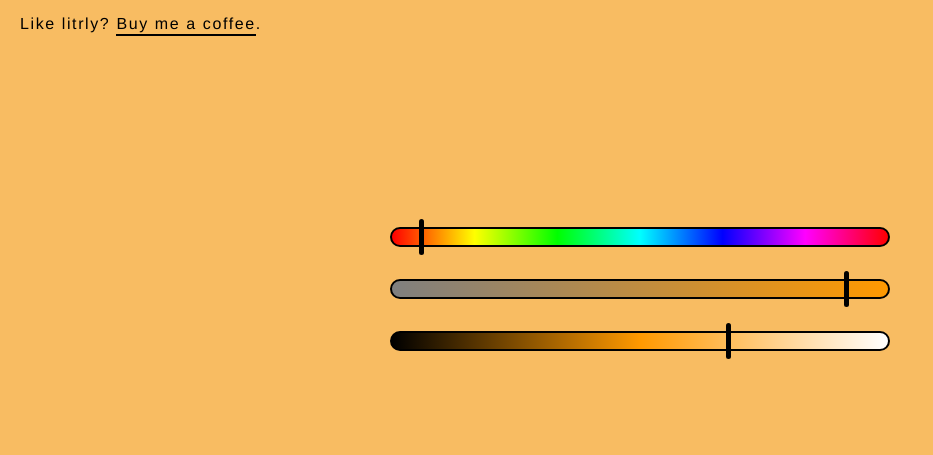
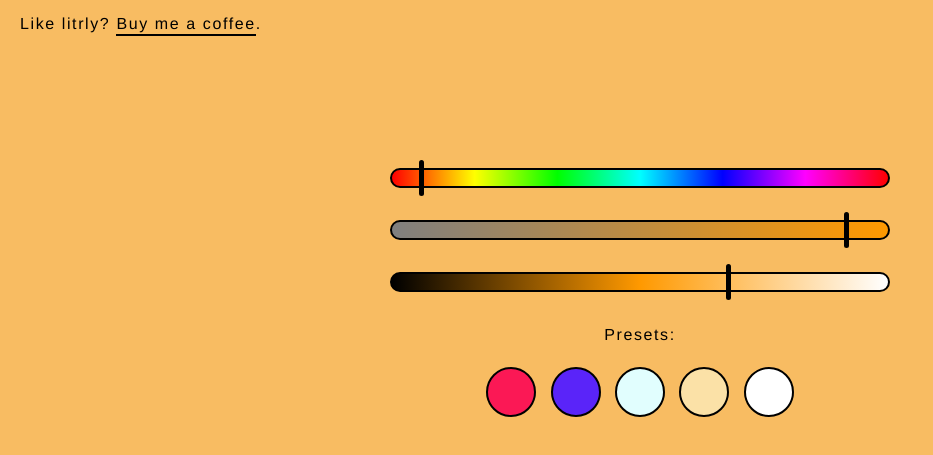
Before and after one commit to timgrillmeier/litrly.com, a plain HTML site: page index.html in a window 1280 px wide. Shown: the part 111-566 px from the top of the page, without its empty margins (0-933 px from the left). Drawn offline with Linux system fonts and the light colour scheme.

Commit message:
Added dark theme for darker lightness values, added presets

```diff
--- a/index.html
+++ b/index.html
@@ -70,11 +70,19 @@
            <input id="input-lightness" name="input-lightness" type="range" min="0" max="100" value="68" title="Lightness range slider.">
         </div>
       </div>
-      <div class="presets">
-        <span class="preset add" id="preset-add"></span>
-        <span class="preset-list">
-          <span class="preset set" id="preset-set"></span>
-        </span>
+      <p class="preset-title">Presets:</p>
+      <div class="container-preset">
+
+        <div class="preset" style="background: hsl(344, 97%, 54%);" onclick="applyPreset(344, 97, 54)">
+        </div>
+        <div class="preset" style="background: hsl(255, 95%, 56%);" onclick="applyPreset(255, 95, 56)">
+        </div>
+        <div class="preset" style="background: hsl(181, 95%, 94%);" onclick="applyPreset(181, 95, 94)">
+        </div>
+        <div class="preset" style="background: hsl(41, 92%, 82%);" onclick="applyPreset(41, 92, 82)">
+        </div>
+        <div class="preset" style="background: hsl(29, 92%, 100%);" onclick="applyPreset(29, 92, 100)">
+        </div>
       </div>
     </div>
   </div>
--- a/script.js
+++ b/script.js
@@ -29,4 +29,23 @@ function changeColor() {
   inputLightness.style = inputLightBGStr
 
   document.body.style.background = hsl
+
+  if (inputLightnessValue < 40) {
+    document.body.classList.add('theme-dark')
+  } else {
+    document.body.classList.remove('theme-dark')
+  }
 }
+
+function applyPreset(h, s, l) {
+  inputHueValue = h
+  inputHue.value = h
+
+  inputSaturationValue = s
+  inputSaturation.value = s
+
+  inputLightnessValue = l
+  inputLightness.value = l
+
+  changeColor()
+}
--- a/style.css
+++ b/style.css
@@ -1,8 +1,12 @@
 body {
 	margin: 0;
 	font-family: "Helvetica Neue", Helvetica, Arial, sans-serif;
-	transition: background 400ms;
+	transition: background 400ms, color 400ms;
 	background: rgb(248, 188, 98);
+}
+
+body.theme-dark {
+	color: white;
 }
 
 header {
@@ -38,6 +42,12 @@ header p a {
 	color: black;
 	padding-bottom: 2px;
 	border-bottom: 2px solid black;
+	transition: color 400ms, border 400ms;
+}
+
+body.theme-dark header p a {
+	color: white;
+	border-bottom: 2px solid white;
 }
 
 .container-content {
@@ -76,6 +86,11 @@ header p a {
 	border-radius: 10px;
 	cursor: pointer;
 	transition: background 750ms;
+	transition: border 400ms;
+}
+
+body.theme-dark .slider input {
+	border: 2px solid white;
 }
 
 .slider input#input-hue {
@@ -119,10 +134,13 @@ header p a {
     width: 5px;
     height: 36px;
     top: -8px;
-/*    border-bottom: 2px solid black;*/
     background: #000000;
     border-radius: 3px;
-/*    box-sizing: border-box;*/
+    transition: background 400ms;
+}
+
+body.theme-dark .slider input::-moz-range-thumb {
+	background: white;
 }
 
 .slider input::-moz-range-thumb:active {
@@ -142,10 +160,13 @@ header p a {
     width: 5px;
     height: 36px;
     top: -8px;
-/*    border-bottom: 2px solid black;*/
     background: #000000;
     border-radius: 3px;
-/*    box-sizing: border-box;*/
+    transition: background 400ms;
+}
+
+body.theme-dark .slider input::-webkit-slider-thumb {
+	background: white;
 }
 
 .slider input::-webkit-slider-thumb:active {
@@ -153,3 +174,35 @@ header p a {
     cursor: -moz-grabbing;
     cursor: grabbing;
 }
+
+.preset-title {
+	font-size: 1em;
+	letter-spacing: 0.1em;
+	font-weight: normal;
+	line-height: 1.4;
+	text-align: center;
+}
+
+.container-preset {
+	width: 100%;
+	max-width: 500px;
+	margin: 0 auto;
+	justify-content: center;
+	text-align: center;
+}
+
+.container-preset .preset {
+	border: 2px solid black;
+	display: inline-block;
+	border-radius: 25px;
+	width: 50px;
+	height: 50px;
+	box-sizing: border-box;
+	cursor: pointer;
+	margin: 5px;
+	transition: border 400ms;
+}
+
+body.theme-dark .container-preset .preset {
+	border: 2px solid white;
+}
```
